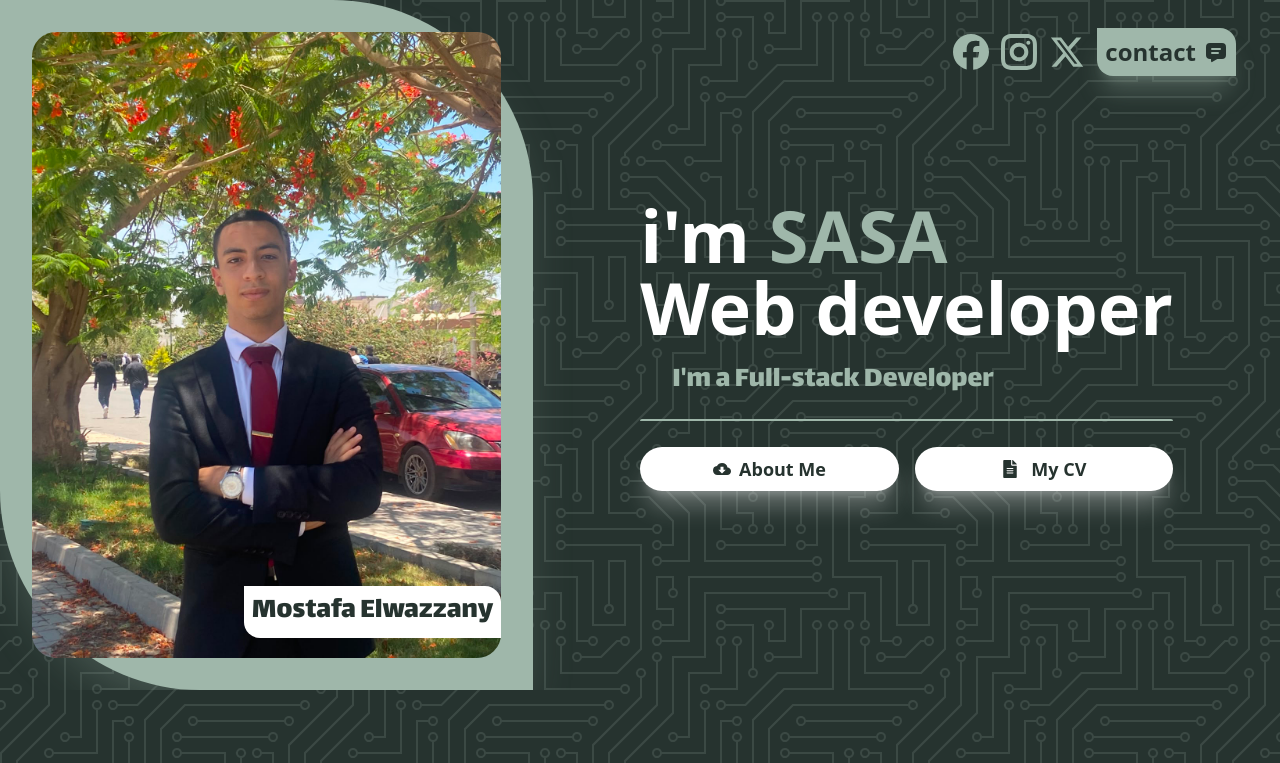
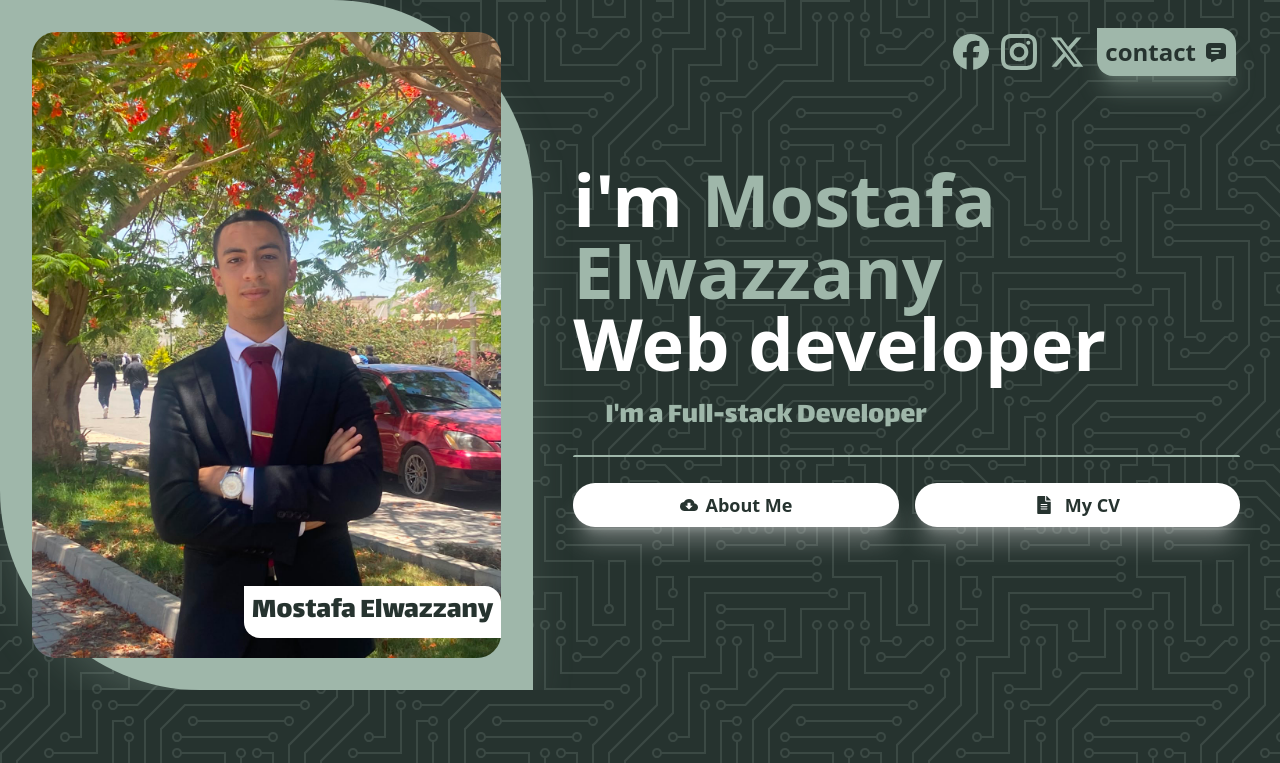
Before and after one commit to mostafaelwazzany/my-portfolio, a Next.js app: page / in a window 1280 px wide. Shown: the top 763 px of the page. Built offline with nearby package versions, Linux system fonts and the light colour scheme; no server answers.

Commit message:
fix: Update Hero component to correct name display and maintain consistent formatting

```diff
--- a/app/components/Hero.jsx
+++ b/app/components/Hero.jsx
@@ -92,7 +92,7 @@ const Hero = () => {
 
                         </div>
 
-                        <h3 className=' font-bold text-white' >i'm <span className=' text-primary font-bold'> SASA  </span> </h3>
+                        <h3 className=' font-bold text-white' >i'm <span className=' text-primary font-bold'> Mostafa Elwazzany  </span> </h3>
                         <h3 className=' text-white font-extrabold'>Web developer</h3>
                         <h3 className=' text-primary text-3xl flex pl-8 p-5 font-lalezar'>I'm a Full-stack Developer</h3>
 
```
